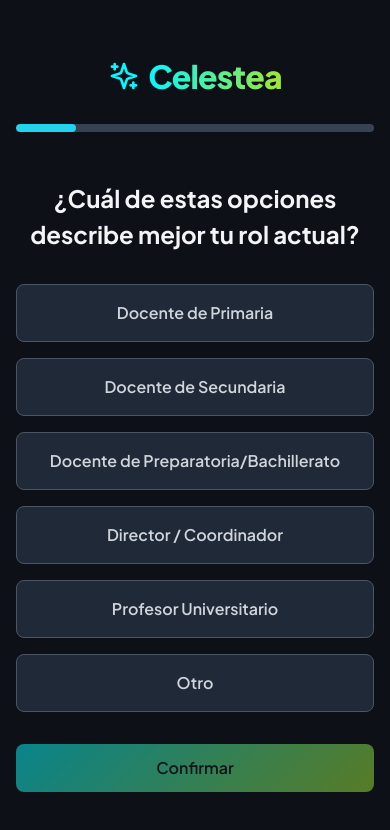
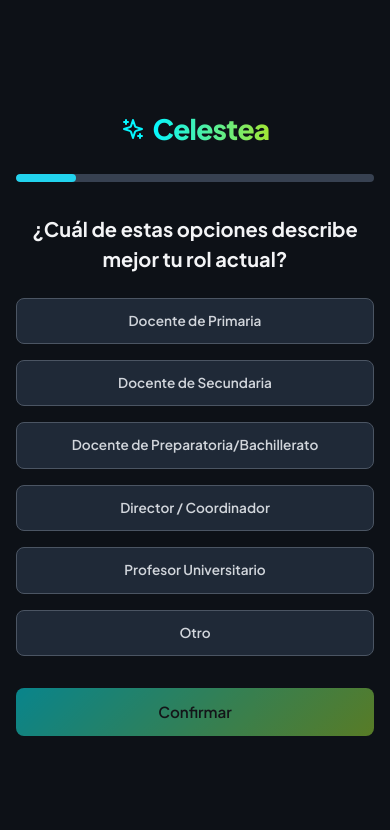
Before and after one commit to UzyOrg/Celesta, a Next.js app: page /questionnaire in a window 390 px wide. Shown: the top 830 px of the page. Built offline with nearby package versions, Linux system fonts and the light colour scheme.

Commit message:
se cambio el questionario en mobile

```diff
--- a/src/components/Questionnaire/Questionnaire.module.css
+++ b/src/components/Questionnaire/Questionnaire.module.css
@@ -6,7 +6,7 @@
   justify-content: center;
   align-items: center;
   min-height: 100vh;
-  background-color: #0D1117; /* Same as the other page */
+  background-color: #0D1117;
   padding: 2rem 1rem;
   font-family: var(--font-nunito);
 }
@@ -65,16 +65,15 @@
 }
 
 /* --- Step Content --- */
-
 .stepTitle {
-  font-size: 1.75rem; /* 28px */
+  font-size: 1.75rem;
   font-weight: 700;
   color: #f3f4f6;
   margin-bottom: 32px;
   text-align: center;
 }
 
-/* --- Option Buttons (Steps 1, 2, 3, 4) --- */
+/* --- Option Buttons --- */
 .optionsGrid {
   display: grid;
   grid-template-columns: 1fr 1fr;
@@ -113,7 +112,7 @@
   box-shadow: 0 0 15px rgba(34, 211, 238, 0.2);
 }
 
-/* --- Inputs (Steps 5, 6) --- */
+/* --- Inputs --- */
 .inputLabel {
   display: block;
   font-size: 1rem;
@@ -212,30 +211,7 @@
   cursor: not-allowed;
 }
 
-.confirmButton {
-  background: linear-gradient(135deg, #05f7ff 0%, #a3e635 100%);
-  color: #1a1a1a;
-  border: none;
-  padding: 0.75rem 2rem;
-  border-radius: 0.5rem;
-  font-weight: 600;
-  font-size: 1rem;
-  cursor: pointer;
-  transition: all 0.3s ease;
-  flex: 1;
-}
-
-.confirmButton:hover:not(:disabled) {
-  transform: translateY(-2px);
-  box-shadow: 0 8px 25px rgba(5, 247, 255, 0.3);
-}
-
-.confirmButton:disabled {
-  opacity: 0.5;
-  cursor: not-allowed;
-  transform: none;
-}
-
+.confirmButton,
 .continueButton {
   background: linear-gradient(135deg, #05f7ff 0%, #a3e635 100%);
   color: #1a1a1a;
@@ -246,14 +222,23 @@
   font-size: 1rem;
   cursor: pointer;
   transition: all 0.3s ease;
+}
+
+.confirmButton {
+  flex: 1;
+}
+
+.continueButton {
   min-width: 120px;
 }
 
+.confirmButton:hover:not(:disabled),
 .continueButton:hover:not(:disabled) {
   transform: translateY(-2px);
   box-shadow: 0 8px 25px rgba(5, 247, 255, 0.3);
 }
 
+.confirmButton:disabled,
 .continueButton:disabled {
   opacity: 0.5;
   cursor: not-allowed;
@@ -287,13 +272,59 @@
   margin: 0 auto;
 }
 
-/* Responsive */
-@media (max-width: 640px) {
+/* --- Responsive Styles --- */
+@media (max-width: 768px) {
   .optionsGrid {
     grid-template-columns: 1fr;
   }
 
   .stepTitle {
     font-size: 1.5rem;
+    margin-bottom: 24px;
+  }
+
+  .optionButton {
+    padding: 14px;
+    font-size: 0.9rem;
+  }
+
+  .navigationButtons {
+    flex-direction: column;
+    gap: 0.75rem;
+  }
+
+  .confirmButton,
+  .backButton,
+  .continueButton {
+    padding: 0.8rem 1.5rem;
+    font-size: 0.95rem;
   }
 }
+
+@media (max-width: 480px) {
+  .pageContainer {
+    padding: 1rem;
+  }
+
+  .stepTitle {
+    font-size: 1.25rem;
+  }
+
+  .optionButton {
+    padding: 12px;
+    font-size: 0.85rem;
+  }
+
+  .brandName {
+    font-size: 1.75rem;
+  }
+
+  .brandIcon {
+    width: 24px;
+    height: 24px;
+  }
+
+  .progressBarContainer {
+    margin-bottom: 32px;
+  }
+}
```
